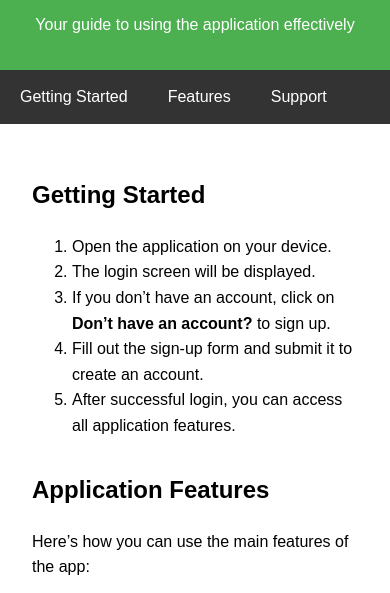
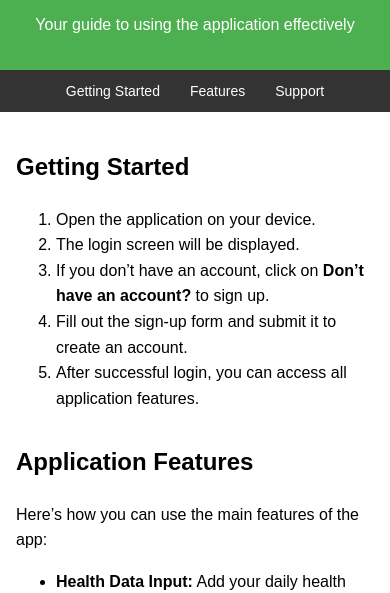
Before and after one commit to Naana77/Support, a plain HTML site: page index.html in a window 390 px wide. Shown: the part 200-793 px from the top of the page. Drawn offline with Linux system fonts and the light colour scheme.

Commit message:
Update index.html

```diff
--- a/index.html
+++ b/index.html
@@ -24,13 +24,15 @@
             background: #333;
             color: white;
             overflow: hidden;
+            display: flex;
+            flex-wrap: wrap;
+            justify-content: center;
         }
         nav a {
             color: white;
             text-decoration: none;
             padding: 14px 20px;
             display: block;
-            float: left;
         }
         nav a:hover {
             background: #575757;
@@ -62,6 +64,15 @@
         }
         .button:hover {
             background-color: #45a049;
+        }
+        @media (max-width: 768px) {
+            nav a {
+                padding: 10px 15px;
+                font-size: 14px;
+            }
+            main {
+                padding: 1rem;
+            }
         }
     </style>
 </head>
```
